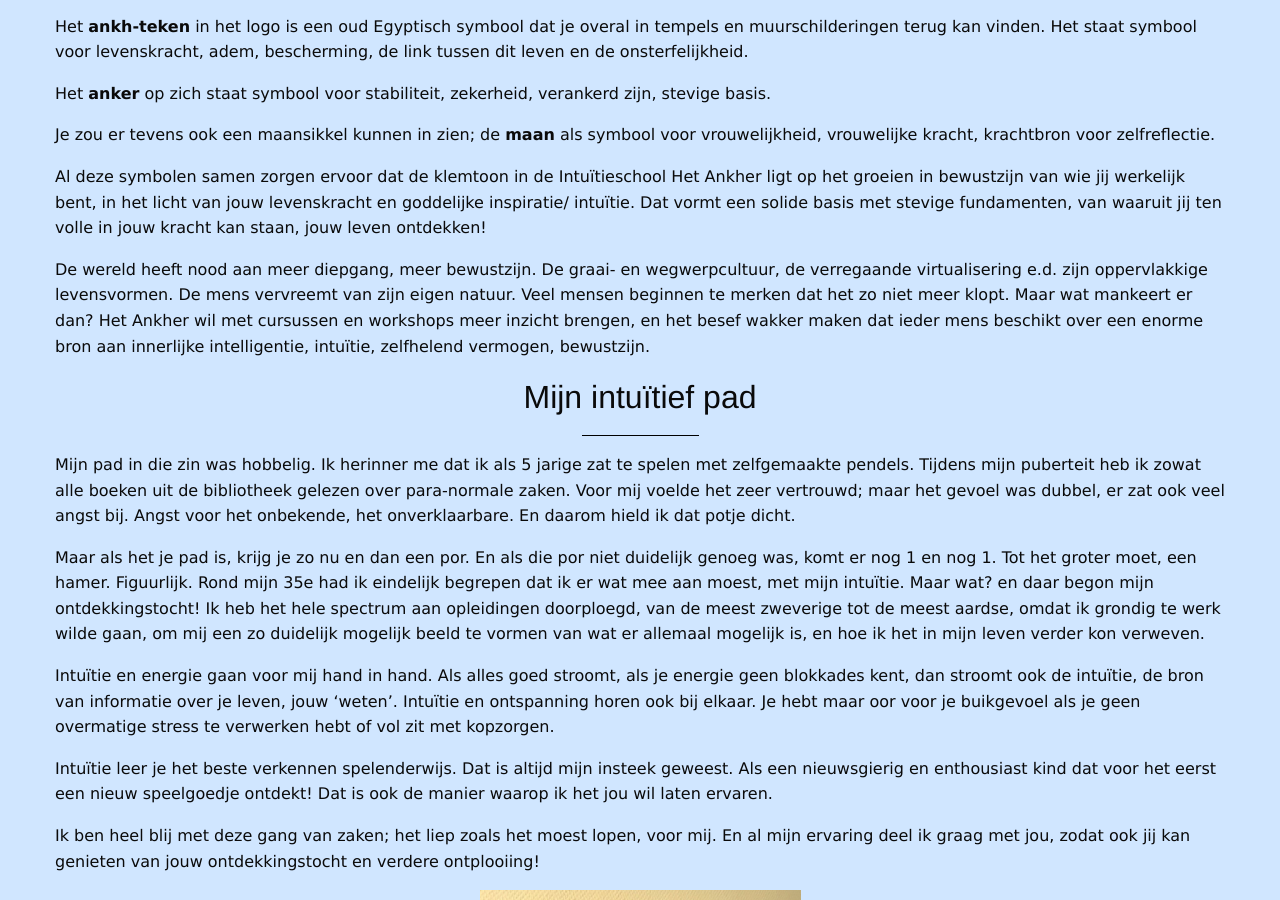
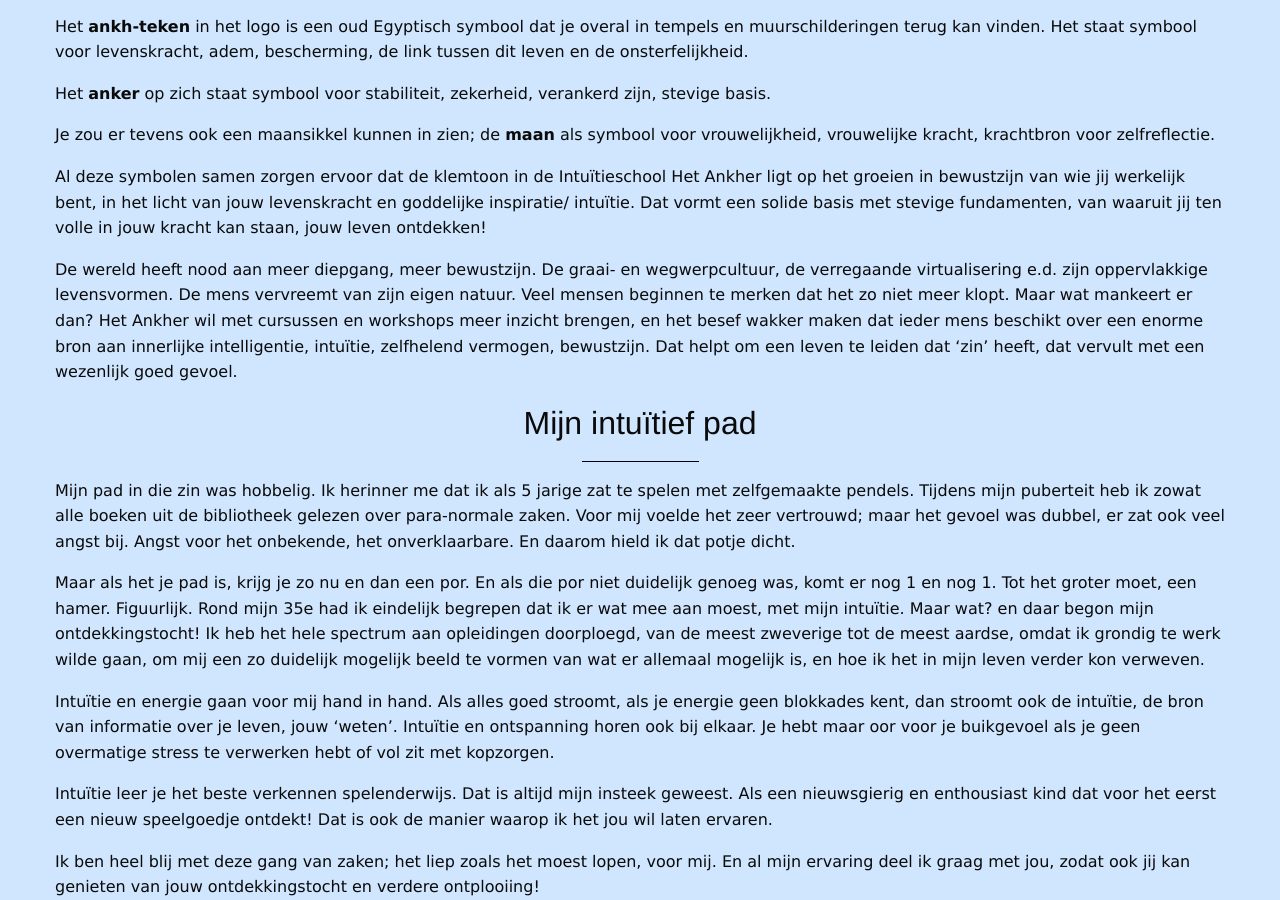
Before and after one commit to ankher/ankher.github.io, a Jekyll site: the page built from index.md, in a window 1280 px wide and 900 px high, scrolled down 785 px. Built offline with Jekyll 4.4.1, drawn with Linux system fonts in a browser that asks for light colours; nearby versions of some CDN libraries.

Commit message:
Update index.md

```diff
--- a/index.md
+++ b/index.md
@@ -22,7 +22,7 @@ Je zou er tevens ook een maansikkel kunnen in zien; de **maan** als symbool voor
 Al deze symbolen samen zorgen ervoor dat de klemtoon in de Intuïtieschool Het Ankher ligt op het groeien in bewustzijn van wie jij werkelijk bent, in het licht van jouw levenskracht en goddelijke inspiratie/ intuïtie.
 Dat vormt een solide basis met stevige fundamenten, van waaruit jij ten volle in jouw kracht kan staan, jouw leven ontdekken!
 
-De wereld heeft nood aan meer diepgang, meer bewustzijn. De graai- en wegwerpcultuur, de verregaande virtualisering e.d. zijn oppervlakkige levensvormen. De mens vervreemt van zijn eigen natuur. Veel mensen beginnen te merken dat het zo niet meer klopt. Maar wat mankeert er dan? Het Ankher wil met cursussen en workshops meer inzicht brengen, en het besef wakker maken dat ieder mens beschikt over een enorme bron aan innerlijke intelligentie, intuïtie, zelfhelend vermogen, bewustzijn.
+De wereld heeft nood aan meer diepgang, meer bewustzijn. De graai- en wegwerpcultuur, de verregaande virtualisering e.d. zijn oppervlakkige levensvormen. De mens vervreemt van zijn eigen natuur. Veel mensen beginnen te merken dat het zo niet meer klopt. Maar wat mankeert er dan? Het Ankher wil met cursussen en workshops meer inzicht brengen, en het besef wakker maken dat ieder mens beschikt over een enorme bron aan innerlijke intelligentie, intuïtie, zelfhelend vermogen, bewustzijn. Dat helpt om een leven te leiden dat 'zin' heeft, dat vervult met een wezenlijk goed gevoel.
 
 
 
```
